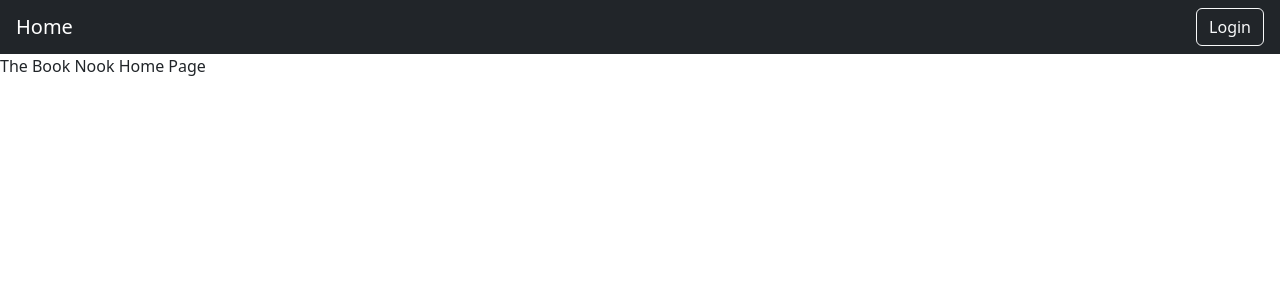
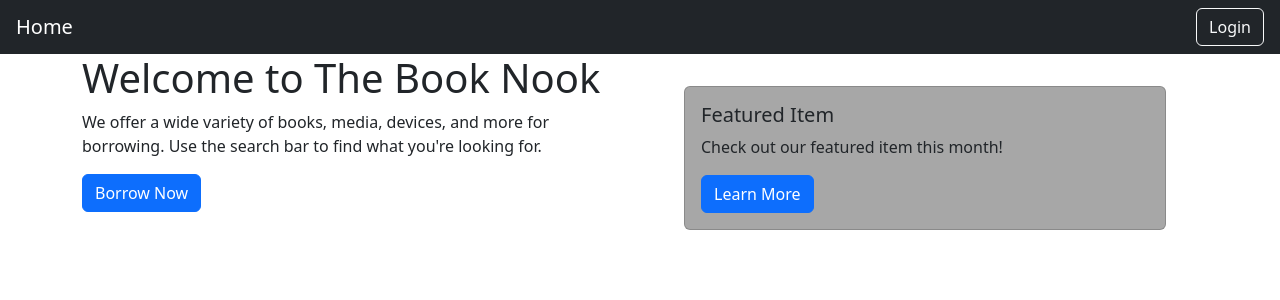
Before and after one commit to salvagebot4/library-frontend, a React (Create React App) app: page / in a window 1280 px wide. Shown: the top 300 px of the page. Built offline with nearby package versions, Linux system fonts and the light colour scheme.

Commit message:
home page featured item card added, new page boilerplate added

```diff
--- /dev/null
+++ b/src/pages/Fine/Fine.jsx
@@ -0,0 +1,9 @@
+import React from 'react';
+
+const Fine = () => {
+  return (
+    <div>Fine</div>
+  )
+}
+
+export default Fine;
--- /dev/null
+++ b/src/pages/Hold/Hold.jsx
@@ -0,0 +1,9 @@
+import React from 'react';
+
+const Hold = () => {
+  return (
+    <div>Hold</div>
+  )
+}
+
+export default Hold;
--- a/src/pages/Home/Home.css
+++ b/src/pages/Home/Home.css
@@ -0,0 +1,4 @@
+.featured-card {
+    margin: 2rem;
+    background-color: rgb(167, 167, 167) !important;
+}
--- a/src/pages/Home/Home.jsx
+++ b/src/pages/Home/Home.jsx
@@ -1,9 +1,31 @@
 import React from 'react';
+import { Container, Row, Col, Card, Button } from 'react-bootstrap';
 import './Home.css';
 
 const Home = () => {
   return (
-    <div>The Book Nook Home Page</div>
+    <div className="home">
+      <Container>
+        <Row>
+          <Col>
+            <h1>Welcome to The Book Nook</h1>
+            <p>We offer a wide variety of books, media, devices, and more for borrowing. Use the search bar to find what you're looking for.</p>
+            <Button variant="primary" href="#borrow">Borrow Now</Button>
+          </Col>
+          <Col>
+            <Card className="featured-card">
+              <Card.Body>
+                <Card.Title>Featured Item</Card.Title>
+                <Card.Text>
+                  Check out our featured item this month!
+                </Card.Text>
+                <Button variant="primary" href="#item">Learn More</Button>
+              </Card.Body>
+            </Card>
+          </Col>
+        </Row>
+      </Container>
+    </div>
   )
 }
 
--- a/src/pages/User/User.jsx
+++ b/src/pages/User/User.jsx
@@ -3,7 +3,9 @@ import './User.css';
 
 const User = () => {
   return (
-    <div>User Page (student or faculty)</div>
+    <div>
+      User Page (student or faculty) TODO: borrowing history
+    </div>
   )
 }
 
--- a/src/pages/index.js
+++ b/src/pages/index.js
@@ -3,3 +3,5 @@ export { default as About } from './About/About';
 export { default as User } from './User/User';
 export { default as Admin } from './Admin/Admin';
 export { default as Login } from './Login/Login';
+export { default as Fine } from './Fine/Fine';
+export { default as Hold } from './Hold/Hold';
```
Also changed, not shown: src/pages/Fine/Fine.css (added), src/pages/Hold/Hold.css (added).
